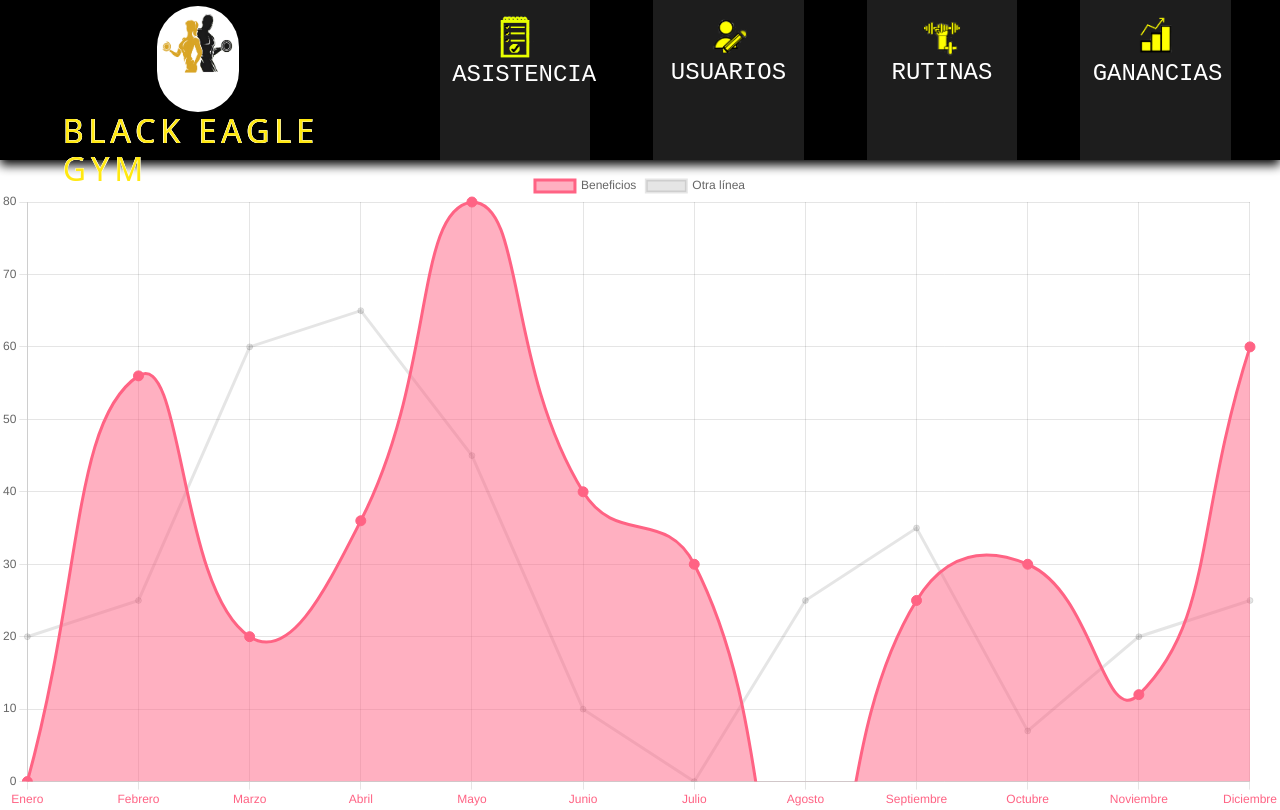
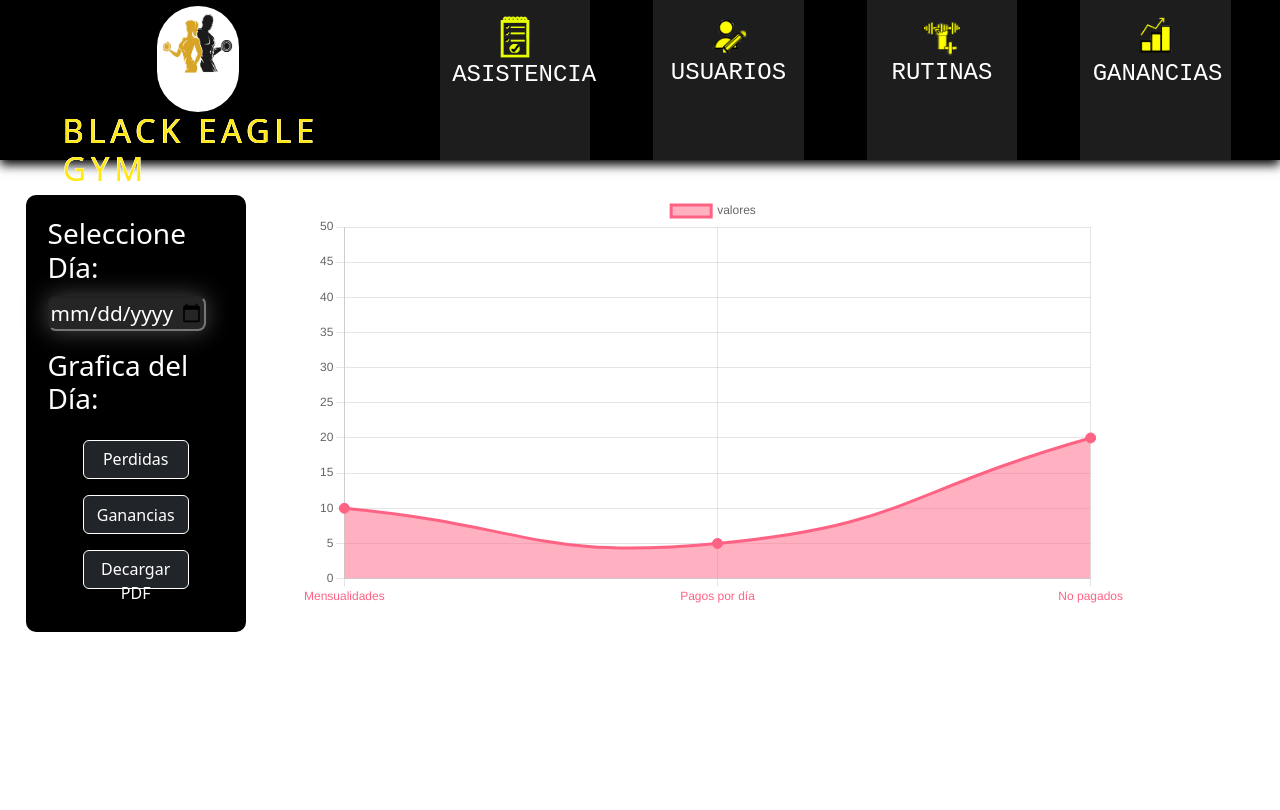
Before and after one commit to kato223272/GymEagleProyecto, a React (Create React App) app: page /ganancias in a window 1280 px wide. Built offline with nearby package versions, Linux system fonts and the light colour scheme.

Commit message:
Se añadio la grafica escala

```diff
--- a/src/App.js
+++ b/src/App.js
@@ -20,13 +20,13 @@ function App() {
         <Navbar />
       </div>
       <Routes>
-        <Route path="/" element={<Inicio />} />
-        <Route path="/menu" element={<Menu />} />
-        <Route path="/rutinas" element={<Rutina />} />
-        <Route path="/asistencias" element={<Asistencias />} />
-        <Route path="/editar" element={<Editar />} />
-        <Route path="/recuperarcontrasenia" element={<Recuperar />} />
-        <Route path="/ganancias" element={<Ganancias />} />
+        <Route exact path="/" element={<Inicio />} />
+        <Route exact path="/menu" element={<Menu />} />
+        <Route exact path="/rutinas" element={<Rutina />} />
+        <Route exact path="/asistencias" element={<Asistencias />} />
+        <Route exact path="/editar" element={<Editar />} />
+        <Route exact path="/recuperarcontrasenia" element={<Recuperar />} />
+        <Route exact path="/ganancias" element={<Ganancias />}></Route>
       </Routes>
     </Router>
   );
--- a/src/Components/Ganancia/Grafica.jsx
+++ b/src/Components/Ganancia/Grafica.jsx
@@ -1,17 +1,26 @@
 import './grafica.css';
 import {Button} from 'react-bootstrap';
 import {Bar} from 'react-chartjs-2';
-import{
-    Chart as ChartJS, CategoryScale, LinearScale, PointElement,
-    BarElement, Title, Tooltip, Legend, Filler}
-from 'chart.js';
+import GraficaEscala from './GraficaEscala';
+import { Line } from 'react-chartjs-2';
 import { useState } from 'react';
+import {
+    Chart as ChartJS,
+    CategoryScale,
+    LinearScale,
+    PointElement,
+    LineElement,
+    Title,
+    Tooltip,
+    Legend,
+    Filler,
+} from 'chart.js';
 
 ChartJS.register(
     CategoryScale,
     LinearScale,
     PointElement,
-    BarElement,
+    LineElement,
     Title,
     Tooltip,
     Legend,
@@ -21,40 +30,30 @@ ChartJS.register(
 var valores=[10, 5, 20, 50];
 var opciones=['Mensualidades', 'Pagos por día', 'No pagados'];
 
-const mydata={
-    labels:opciones,
-    datasets:[
+var mydata = {
+    labels: opciones,
+    datasets: [
         {
-            label:'Valor',
-            data:valores,
-            backgroundColor:[
-                // 'rgb(32, 145, 245)',
-                // 'rgb(255, 51, 15)',
-                // 'rgb(89, 254, 60)',
-                'black', 'grey','yellow'
+            label: 'valores',
+            data: valores,
+            tension: 0.5,
+            fill : true,
+            borderColor: 'rgb(255, 99, 132)',
+            backgroundColor: 'rgba(255, 99, 132, 0.5)',
+            pointRadius: 5,
+            pointBorderColor: 'rgba(255, 99, 132)',
+            pointBackgroundColor: 'rgba(255, 99, 132)',
+        }
     ],
-            boderColor:'rgb(27, 27, 27)',
-            boderWidth: 1
-        }
-    ]
 };
 
-const myOptions={
-    responsive:true,
-    animation: true,
-    plugins:{
-        legend:{
-            display:false
-        }
+var myOptions = {
+    scales : {
+        y : {
+            min : 0
         },
-    scales:{
-        y:{
-            min: -5,
-            max:50,
-            ticks:{color:'black',font:{size: 15}}
-        },
-        x:{
-            ticks:{color: 'black', font:{size: 20}}
+        x: {
+            ticks: { color: 'rgb(255, 99, 132)'}
         }
     }
 };
@@ -62,47 +61,28 @@ const myOptions={
 export default function Grafica(){
     const [date,setDate]=useState();
 
-    const [activo, setActivo] = useState(false);
-    const [activoEscala, setActivoEscala] = useState(false);
-
-    const handleClic = () => {
-      setActivo(!activo); // Cambiar el estado a su opuesto
-      setActivoEscala(false);
-    };
-    const handleClicEscala = () => {
-        setActivoEscala(!activoEscala); // Cambiar el estado a su opuesto
-        setActivo(false);
-      };
-
-    return <>
+      return (
+        <>
           <div className='containergraphic'>
             <div className='Calender'>
-    <Button
-        variant="dark"
-        onClick={handleClic}
-        className={`btnBarras ${activo ? 'activo' : ''}`}>
-        Barras
-      </Button>
-        {' '}
-
-        <Button
-            variant="dark"
-            onClick={handleClicEscala}
-            className={`btnEscala ${activoEscala ? 'activo1' : ''}`}>
-            Escala
-        </Button>
-
               <h3 className='indication'>Seleccione Día:</h3>
-        <input className='inputCalender' type='date' onChange={e=>setDate(e.target.value)}/>
+              <input className='inputCalender' type='date' onChange={(e) => setDate(e.target.value)} />
               <h3 className='indication'>Grafica del Día:</h3>
               <label className='lbDia'>{date}</label>
-        <Button variant="dark" className='bt'>Perdidas</Button>
-        <Button variant="dark" className='bt'>Ganancias</Button>
-        <Button variant="dark" className='bt'>Decargar PDF</Button>
+              <Button variant="dark" className='bt'>
+                Perdidas
+              </Button>
+              <Button variant="dark" className='bt'>
+                Ganancias
+              </Button>
+              <Button variant="dark" className='bt'>
+                Decargar PDF
+              </Button>
             </div>
             <div className='graphic'>
-            <Bar data={mydata} options={myOptions}/>
+              <Line data={mydata} options={myOptions}/>
             </div>
           </div>
         </>
+      );
     }
--- a/src/Components/Ganancia/GraficaEscala.jsx
+++ b/src/Components/Ganancia/GraficaEscala.jsx
@@ -1,3 +1,4 @@
+import './grafica.css';
 import { Line } from 'react-chartjs-2';
 import {
     Chart as ChartJS,
@@ -22,15 +23,15 @@ ChartJS.register(
     Filler
 );
 
-var beneficios = [0, 56, 20, 36, 80, 40, 30, -20, 25, 30, 12, 60];
-var meses = ["Enero", "Febrero", "Marzo", "Abril", "Mayo", "Junio", "Julio", "Agosto", "Septiembre", "Octubre", "Noviembre", "Diciembre"];
+var valores=[10, 5, 20, 50];
+var opciones=['Mensualidades', 'Pagos por día', 'No pagados'];
 
-var midata = {
-    labels: meses,
-    datasets: [ // Cada una de las líneas del gráfico
+var mydata = {
+    labels: opciones,
+    datasets: [
         {
-            label: 'Beneficios',
-            data: beneficios,
+            label: 'valores',
+            data: valores,
             tension: 0.5,
             fill : true,
             borderColor: 'rgb(255, 99, 132)',
@@ -38,15 +39,11 @@ var midata = {
             pointRadius: 5,
             pointBorderColor: 'rgba(255, 99, 132)',
             pointBackgroundColor: 'rgba(255, 99, 132)',
-        },
-        {
-            label: 'Otra línea',
-            data: [20, 25, 60, 65, 45, 10, 0, 25, 35, 7, 20, 25]
-        },
+        }
     ],
 };
 
-var misoptions = {
+var myOptions = {
     scales : {
         y : {
             min : 0
@@ -57,6 +54,12 @@ var misoptions = {
     }
 };
 
-export default function LinesChart() {
-    return <Line data={midata} options={misoptions}/>
+function LinesChart() {
+    return (
+        <div className='graficaEscala'>
+            <Line data={mydata} options={myOptions}/>
+        </div>
+    );
 }
+
+export default LinesChart;
--- a/src/Pages/Ganancias.jsx
+++ b/src/Pages/Ganancias.jsx
@@ -6,8 +6,8 @@ import GraficaEscala from '../Components/Ganancia/GraficaEscala';
 const Ganancias = () => {
   return (
     <div className='containerGanan'>
-      {/* <Grafica></Grafica> */}
-      <GraficaEscala></GraficaEscala>
+      <Grafica></Grafica>
+      {/* <GraficaEscala></GraficaEscala> */}
     </div>
   )
 }
```
Lines whose indentation alone changed are shown as unchanged.
